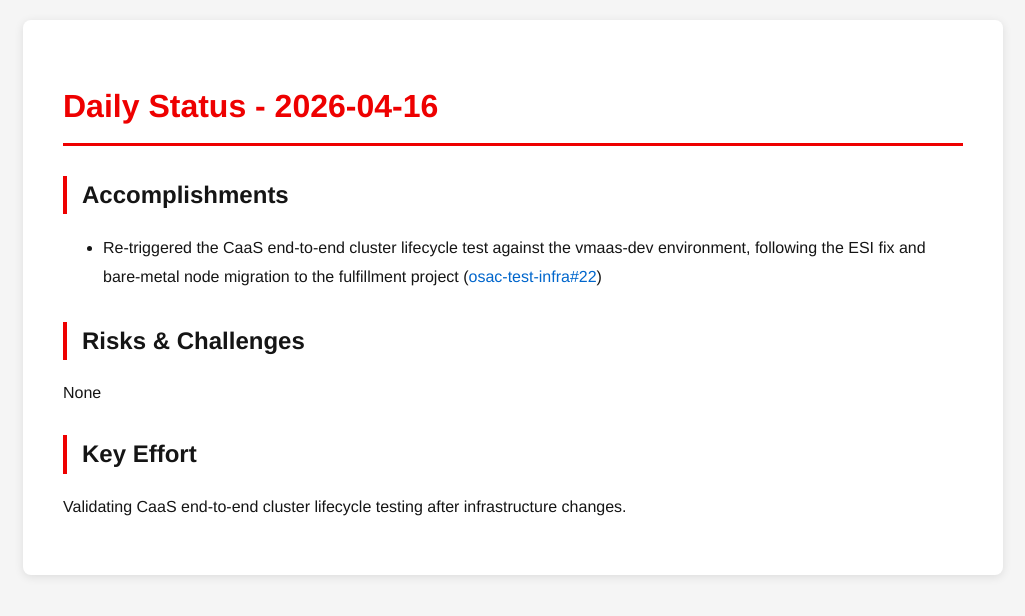
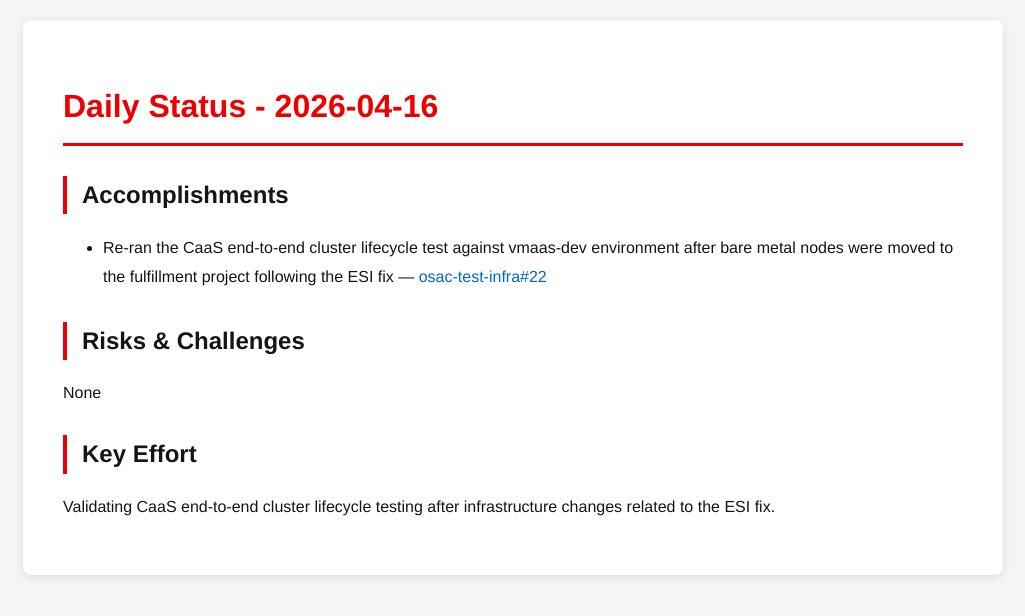
Before and after one commit to tzvatot/daily-status, a Jekyll site: the page built from 2026-04-16.md, in a window 1280 px wide. Shown: the top 616 px of the page, without its empty margins (127-1152 px from the left). Built offline with Jekyll 4.4.1, drawn with Linux system fonts in a browser that asks for light colours.

Commit message:
Daily status update - 2026-04-16

```diff
--- a/2026-04-16.md
+++ b/2026-04-16.md
@@ -7,10 +7,10 @@
 # Daily Status - 2026-04-16
 
 ## Accomplishments
-- Re-triggered the CaaS end-to-end cluster lifecycle test against the vmaas-dev environment, following the ESI fix and bare-metal node migration to the fulfillment project ([osac-test-infra#22](https://github.com/osac-project/osac-test-infra/pull/22))
+- Re-ran the CaaS end-to-end cluster lifecycle test against vmaas-dev environment after bare metal nodes were moved to the fulfillment project following the ESI fix — [osac-test-infra#22](https://github.com/osac-project/osac-test-infra/pull/22)
 
 ## Risks & Challenges
 None
 
 ## Key Effort
-Validating CaaS end-to-end cluster lifecycle testing after infrastructure changes.
+Validating CaaS end-to-end cluster lifecycle testing after infrastructure changes related to the ESI fix.
```
